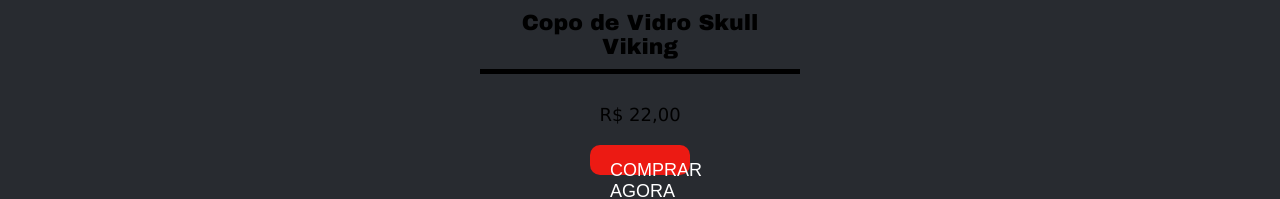
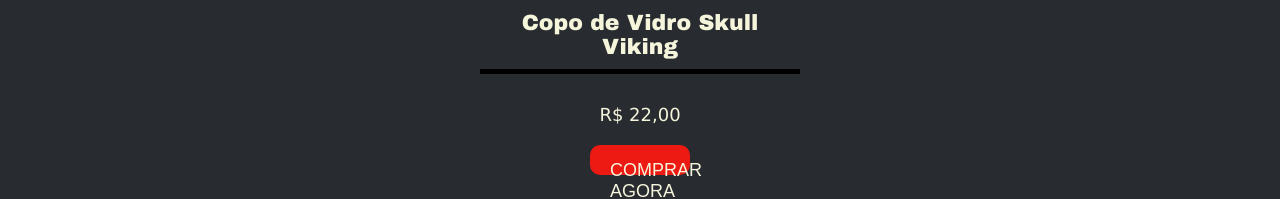
Before and after one commit to felipesaziki-a11y/projeto-curso-1, a plain HTML site: page canecas.html in a window 1280 px wide. Shown: the part 604-803 px from the top of the page. Drawn offline with Linux system fonts and the light colour scheme.

Commit message:
Corrigido erro de padrão

```diff
--- a/canecas.html
+++ b/canecas.html
@@ -32,6 +32,7 @@
             font-family: 'Arial Black', Gadget, sans-serif;
             margin-top: 10px;
             margin-bottom: 10px;
+                        color:rgb(245, 245, 220);
         }
 
         .preco {
@@ -41,6 +42,7 @@
             border-top-width: 5px;
             border-top-color: black;
             padding-top: 30px;
+                    color:rgb(245, 245, 220);
         }
 
         .comprar-agora {
@@ -49,6 +51,8 @@
             padding: 15px 20px;
             font-size: 18px;
             border:auto;
+                        color:rgb(245, 245, 220);
+
 
         }
         .carrinho{
```
Also changed, not shown: bonés.html (+2 -1 lines).
